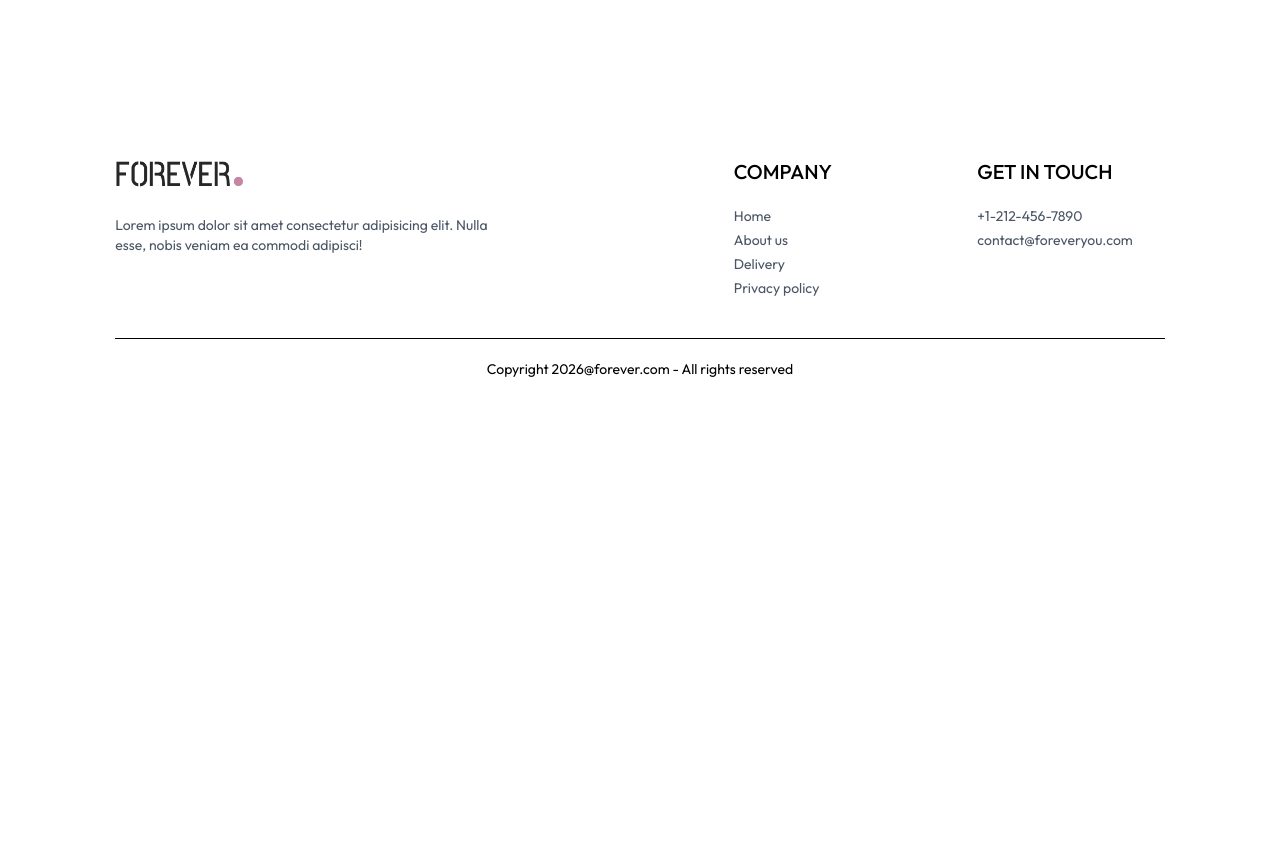
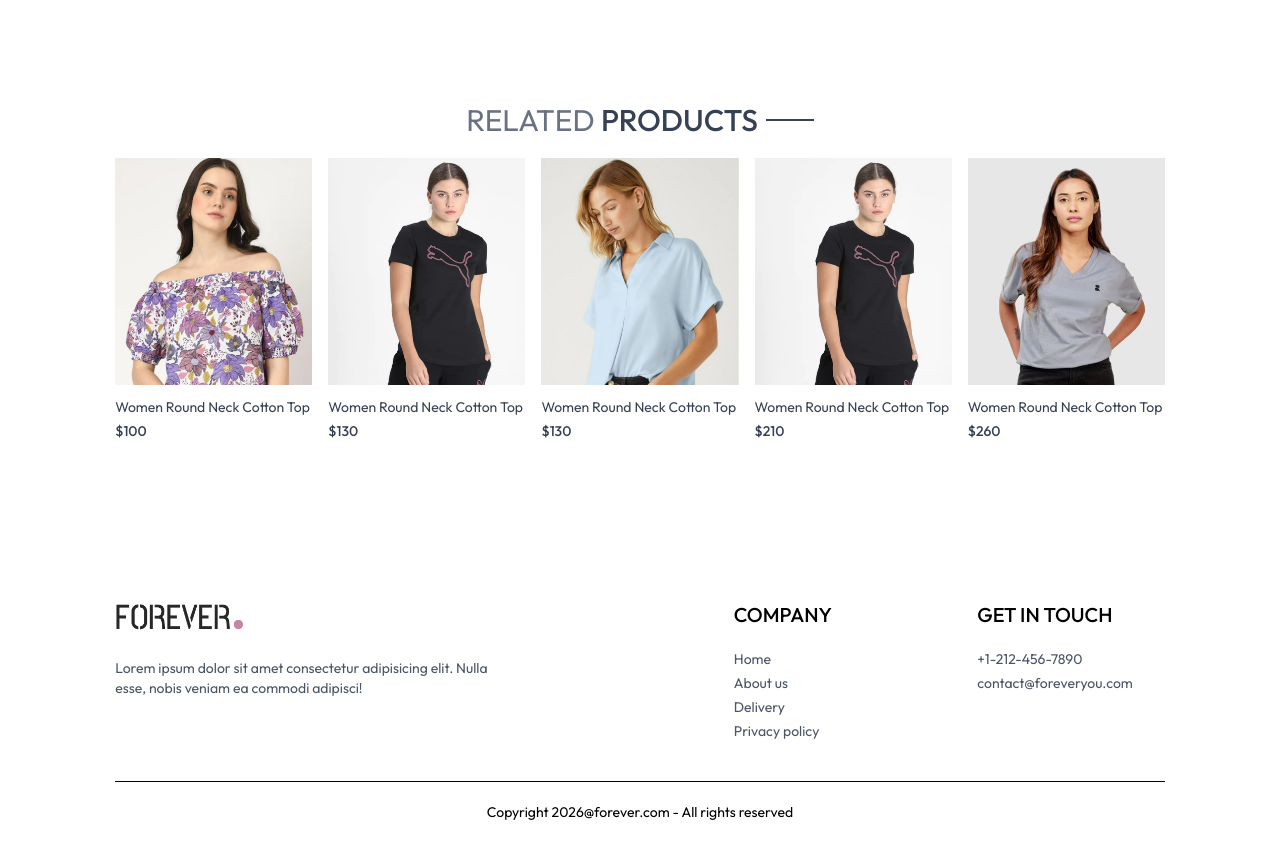
Before and after one commit to rishavraj45/E-Commerce-Web-App---Forever, a React (Vite) app in the folder frontend/: page /product/aaaaa in a window 1280 px wide. Shown: the part 948-1790 px from the top of the page. Before the commit the page ends 1347 px from the top, so only its background shows below. Built offline with nearby package versions, Linux system fonts and the light colour scheme.

Commit message:
products page ui complete : added related products section

```diff
--- /dev/null
+++ b/frontend/src/components/RelatedProducts.jsx
@@ -0,0 +1,38 @@
+import React, { useContext, useEffect, useState } from 'react'
+import { ShopContext } from '../context/ShopContext'
+import Title from './Title';
+import ProductItem from './ProductItem';
+
+const RelatedProducts = ({category,subCategory}) => {
+    const {products} = useContext(ShopContext);
+    const [related,setRelated] = useState([]);
+
+    useEffect(()=>{
+        if(products.length > 0){
+            let productsCopy = products.slice();
+
+            productsCopy = productsCopy.filter((item) => category === item.category);
+            productsCopy = productsCopy.filter((item) => subCategory === item.subCategory);
+
+            console.log(productsCopy.slice(0,5));
+            setRelated(productsCopy.slice(0,5));
+        }
+    },[products])
+  return (
+    <div className='my-24'>
+        <div className='text-center text-3xl py-2'>
+            <Title text1={'RELATED'} text2={"PRODUCTS"} />
+        </div>
+        <div className='grid grid-cols-2 sm:grid-cols-3 md:grid-cols-4 lg:grid-cols-5 gap-4 gap-y-6'>
+            {related.map((item,index)=>{
+                return (
+                    <ProductItem key={index} id={item._id} name={item.name} price={item.price} image={item.image} />
+                )
+            })}
+        </div>
+
+    </div>
+  )
+}
+
+export default RelatedProducts
--- a/frontend/src/pages/Product.jsx
+++ b/frontend/src/pages/Product.jsx
@@ -2,6 +2,7 @@
 import { useParams } from 'react-router-dom'
 import { ShopContext } from '../context/ShopContext';
 import { assets } from '../assets/assets';
+import RelatedProducts from '../components/RelatedProducts';
 
 const Product = () => {
 
@@ -88,6 +89,7 @@
       </div>
 
       {/* display related products  */}
+      <RelatedProducts category={productData.category} subCategory={productData.subCategory} />
     </div>
   ) : <div className='opacity-0'></div>
 }
```
